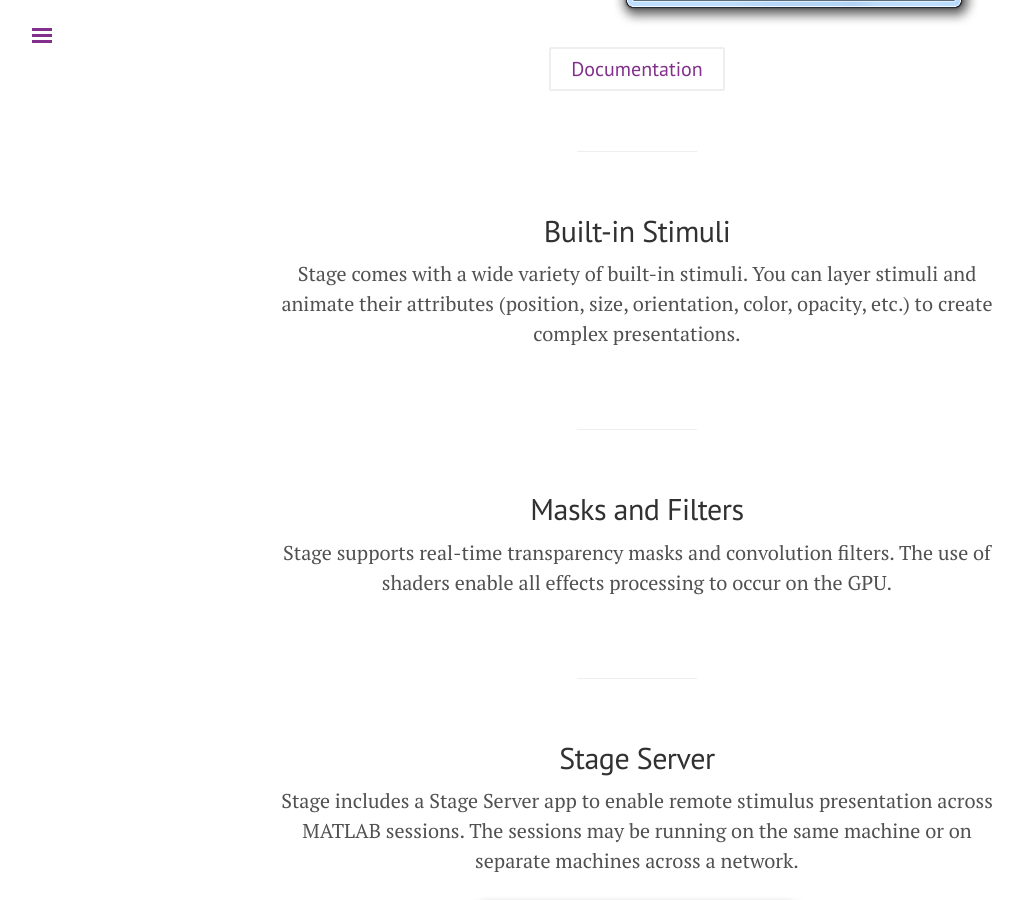
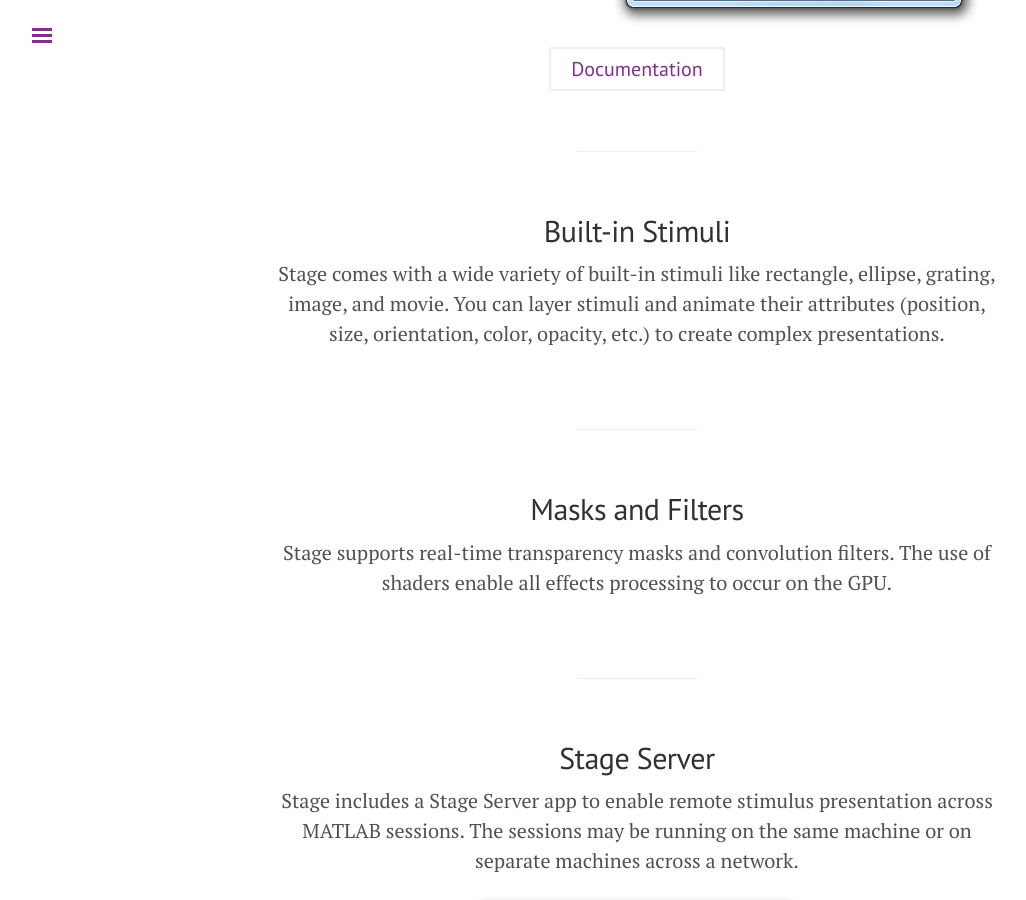
Before and after one commit to Stage-VSS/stage-vss.github.io, a Jekyll site: the page built from index.md, in a window 1280 px wide and 900 px high, scrolled down 1413 px. Shown: the whole window, without its empty margins (3-1029 px from the left). Built offline with Jekyll 4.4.1, drawn with Linux system fonts in a browser that asks for light colours.

Commit message:
Added builtin stimulus names to description

```diff
--- a/index.md
+++ b/index.md
@@ -23,7 +23,7 @@
 <hr>
 
 ## Built-in Stimuli
-Stage comes with a wide variety of built-in stimuli. You can layer stimuli and animate their attributes (position, size, orientation, color, opacity, etc.) to create complex presentations.
+Stage comes with a wide variety of built-in stimuli like rectangle, ellipse, grating, image, and movie. You can layer stimuli and animate their attributes (position, size, orientation, color, opacity, etc.) to create complex presentations.
 
 <div class="features">
   {% for stimulus in site.stimuli %}
```
